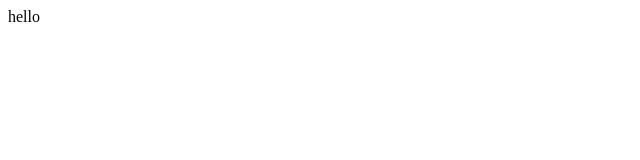
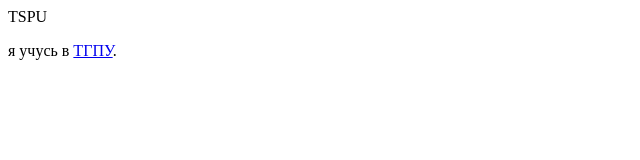
Before and after one commit to ssubmazzivee/ssubmazzivee.github.io, a plain HTML site: page index.html in a window 1280 px wide. Shown: the whole page, without its empty margins (0-640 px from the left). Drawn offline with Linux system fonts and the light colour scheme.

Commit message:
second try

```diff
--- a/index.html
+++ b/index.html
@@ -4,6 +4,7 @@
 
     </head>
     <body>
-        hello
+        <hi>TSPU</hi>
+        <p>я учусь в <a href="httsp.//tspu.ru">ТГПУ</a>.</p>
     </body>
 </html>
```
